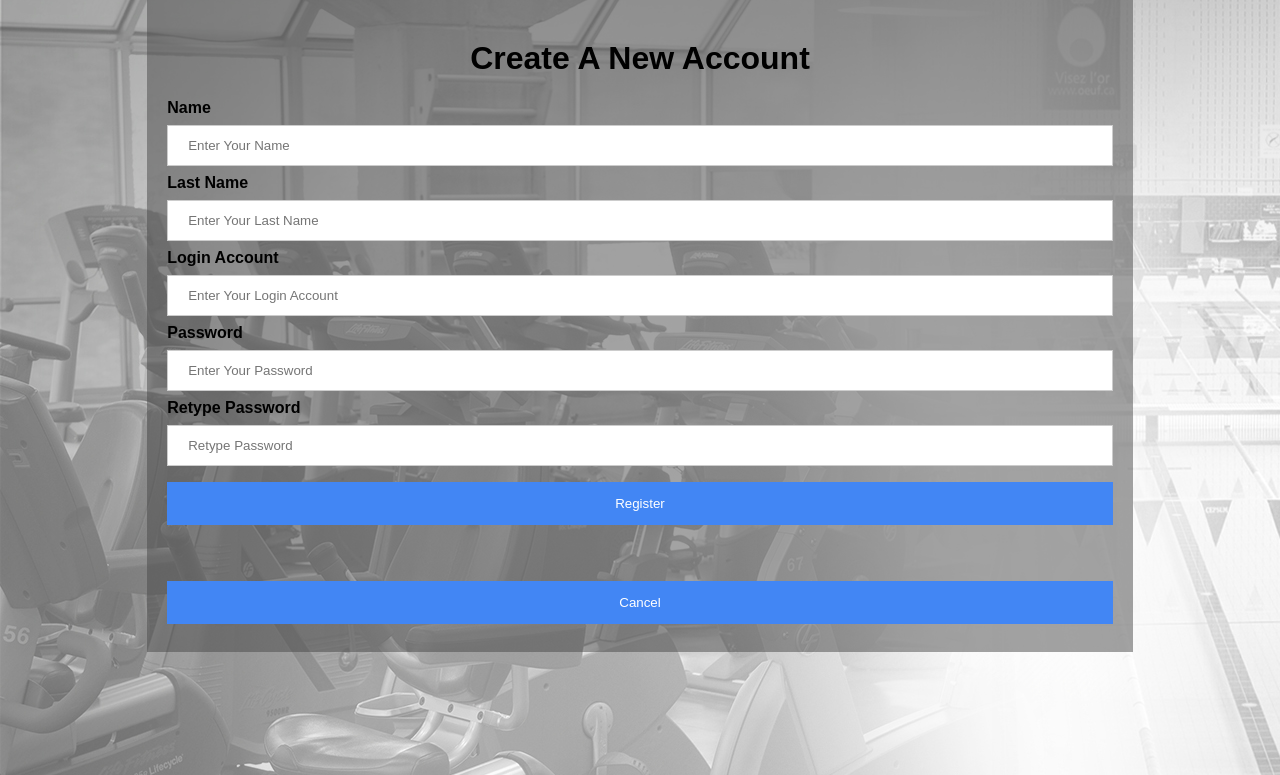
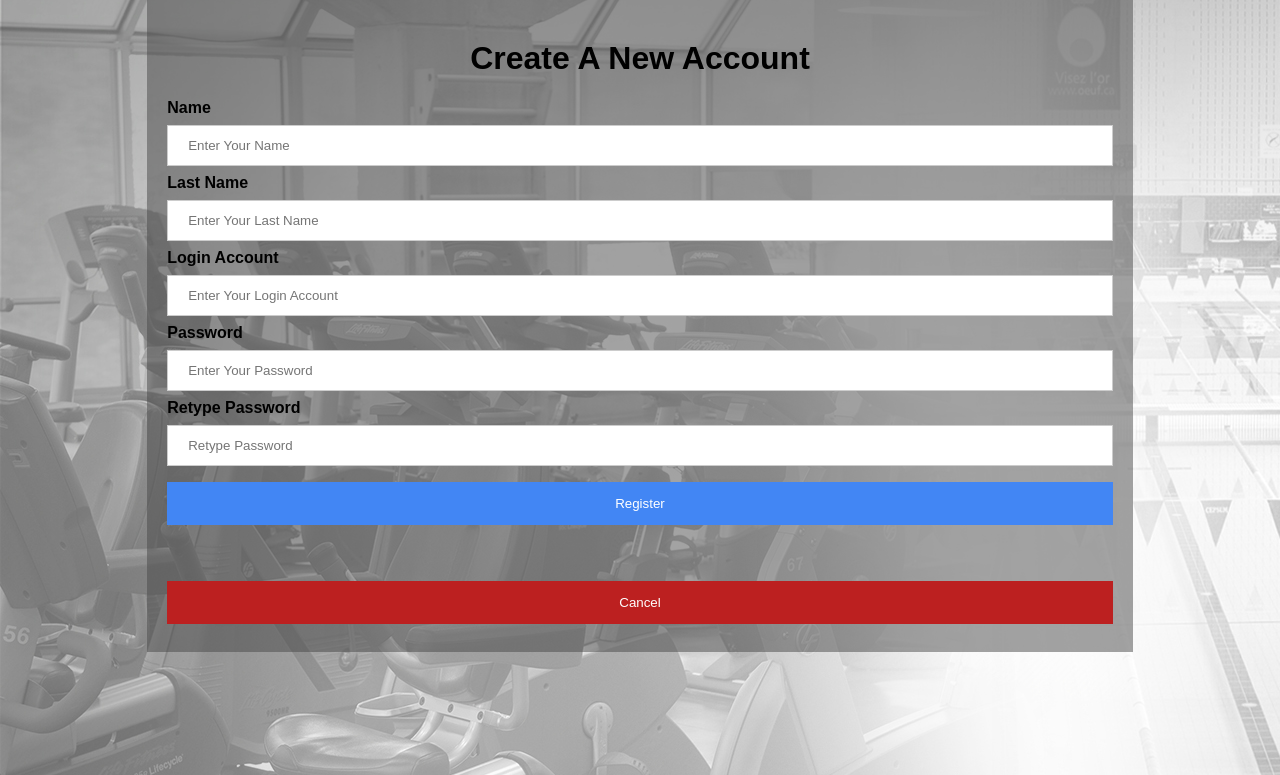
Before and after one commit to Eduard-Voiculescu/IFT-3225-TP3, a PHP site: page /register.html in a window 1280 px wide. Shown: the part 25-800 px from the top of the page. Run offline with PHP 8.4, Linux system fonts and the light colour scheme.

Commit message:
added class for cancel button

```diff
--- a/view/style/index.css
+++ b/view/style/index.css
@@ -61,3 +61,7 @@ input[type=text], input[type=password] {
     border: 1px solid #ccc;
     box-sizing: border-box;
 }
+
+.cancel_button {
+    background-color: #bc2020;
+}
```
